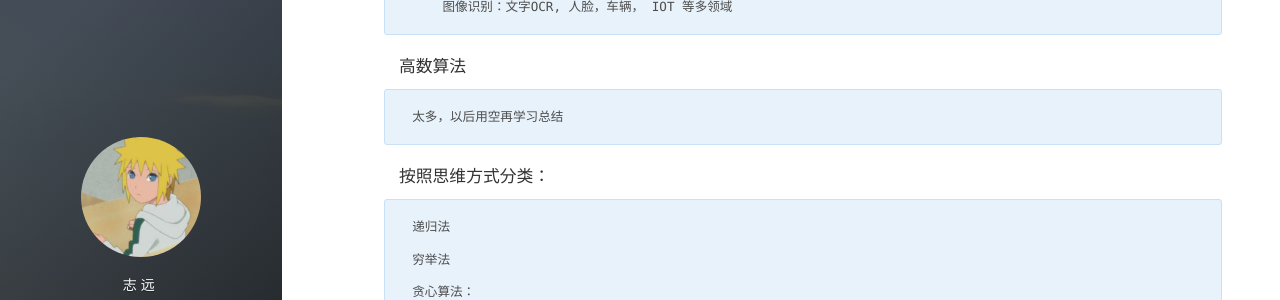
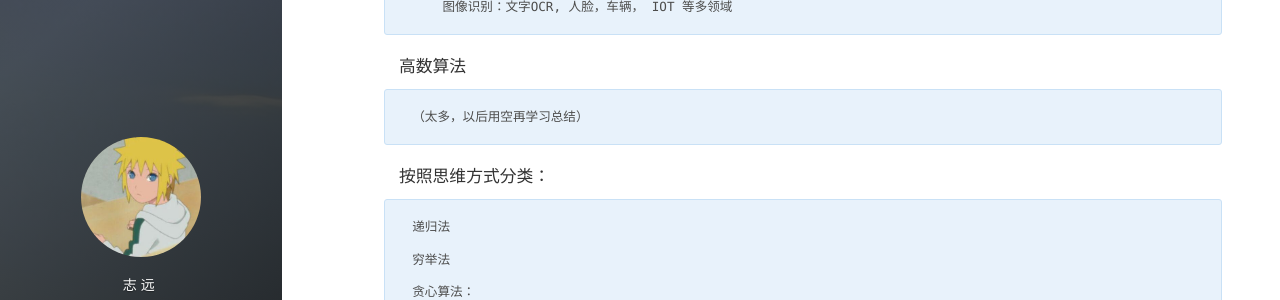
Before and after one commit to blueskyxzy/blueskyxzy.github.io, a Jekyll site: the page built from _posts/2019-11-20-algorithms.md, in a window 1280 px wide and 900 px high, scrolled down 1210 px. Shown: the part 151-451 px from the top of the window. Built offline with Jekyll 4.4.1, drawn with Linux system fonts in a browser that asks for light colours; nearby versions of some CDN libraries; comment, search, counter and statistics services are not loaded.

Commit message:
算法总结

```diff
--- a/_posts/2019-11-20-algorithms.md
+++ b/_posts/2019-11-20-algorithms.md
@@ -62,7 +62,7 @@ tags: 总结
         图像识别：文字OCR, 人脸，车辆， IOT 等多领域
 
 #### 高数算法
-    太多，以后用空再学习总结
+    （太多，以后用空再学习总结）
 
 #### 按照思维方式分类：
     递归法
```
